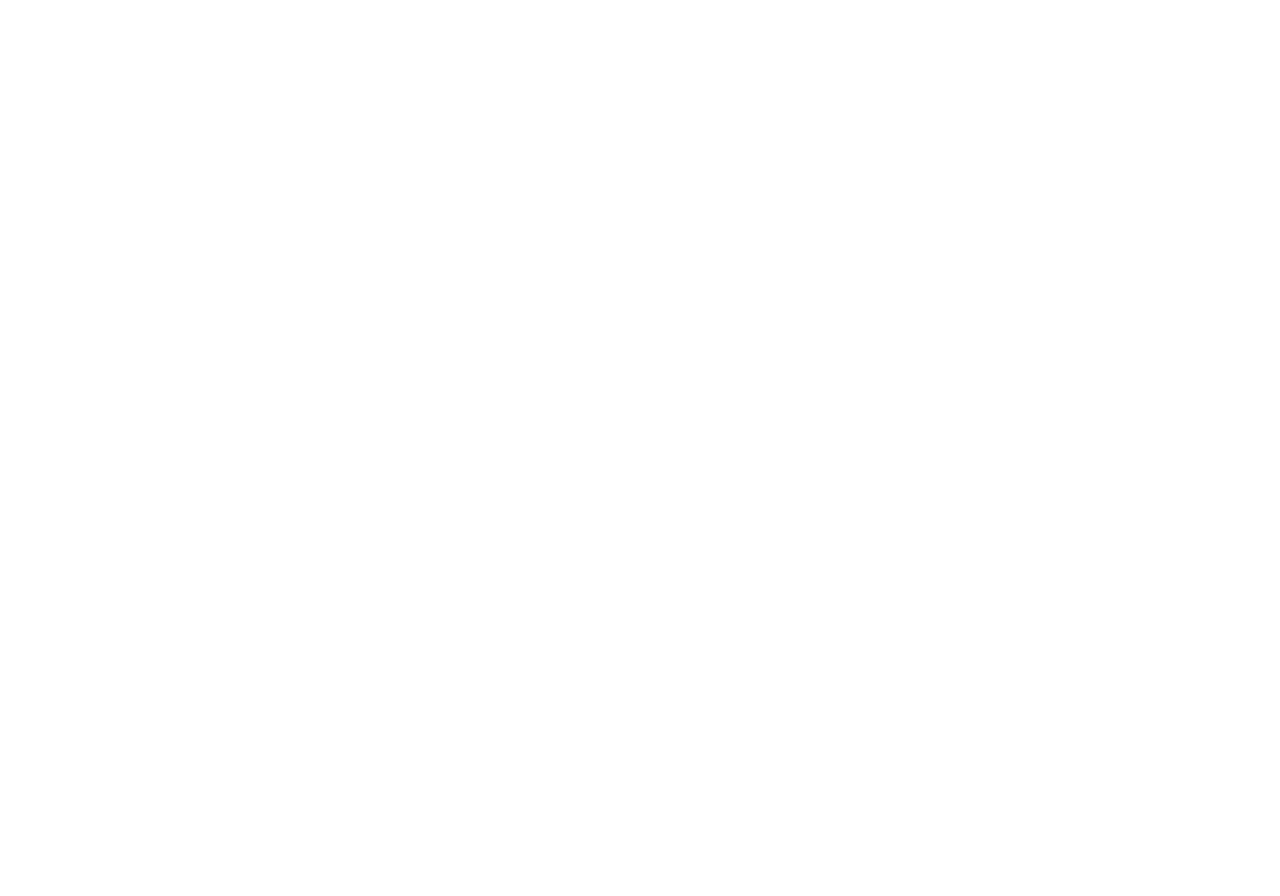
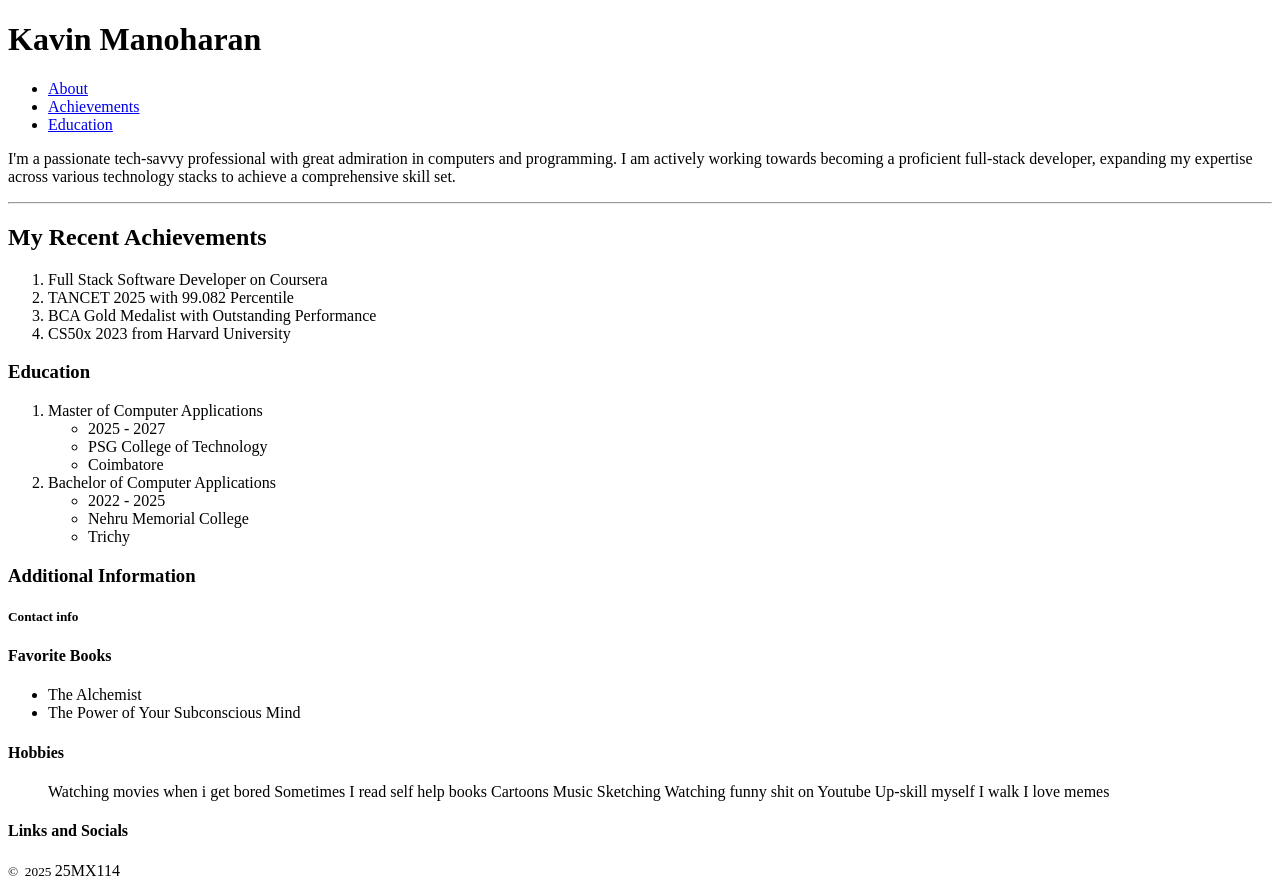
Before and after one commit to ikavvii/lab, a plain HTML site: page web-technologies/html/my-site.html in a window 1280 px wide. Before the commit the page ends 800 px from the top, so only its background shows below. Drawn offline with Linux system fonts and the light colour scheme.

Commit message:
Enhance personal webpage with structured content and navigation; add favicon

```diff
--- a/web-technologies/html/my-site.html
+++ b/web-technologies/html/my-site.html
@@ -1,28 +1,100 @@
 <!DOCTYPE html>
 <html lang="en">
+
 <head>
     <meta charset="UTF-8">
     <meta name="viewport" content="width=device-width, initial-scale=1.0">
     <title>My Personal Webpage</title>
+    <link rel="shortcut icon" href="../icons/at.ico" type="image/x-icon">
 </head>
+
 <body>
-    <header></header>
+    <header>
+        <h1>Kavin Manoharan</h1>
+        <nav>
+            <ul>
+                <li><a href="#about">About</a></li>
+                <li><a href="#achievements">Achievements</a></li>
+                <li><a href="#education">Education</a></li>
+            </ul>
+        </nav>
+    </header>
     <main>
 
         <section>
-
-            <article>
-
+            <article id="about">
+                <p>I'm a passionate tech-savvy professional with great admiration in computers and programming. I am
+                    actively working towards becoming a proficient full-stack developer, expanding my expertise across
+                    various technology stacks to achieve a comprehensive skill set.</p>
+            </article>
+            <hr>
+            <article id="achievements">
+                <h2>My Recent Achievements</h2>
+                <ol>
+                    <li>Full Stack Software Developer on Coursera</li>
+                    <li>TANCET 2025 with 99.082 Percentile</li>
+                    <li>BCA Gold Medalist with Outstanding Performance</li>
+                    <li>CS50x 2023 from Harvard University</li>
+                </ol>
             </article>
         </section>
-        <aside>
+        <aside id="education">
+            <h3>Education</h3>
+            <ol>
+                <li>Master of Computer Applications <ul>
+                        <li>2025 - 2027</li>
+                        <li>PSG College of Technology</li>
+                        <li>Coimbatore</li>
+                    </ul>
+                </li>
+                <li>Bachelor of Computer Applications
+                    <ul>
+                        <li>2022 - 2025</li>
+                        <li>Nehru Memorial College</li>
+                        <li>Trichy</li>
+                    </ul>
+                </li>
+            </ol>
+        </aside>
+        <section>
+            <h3>Additional Information</h3>
 
-            <section class="educational-info"></section>
-            <section class="additional-info"></section>
-        </aside>
+            <aside>
+                <h5>Contact info</h4>
+
+            </aside>
+            <article>
+                <h4>Favorite Books</h4>
+                <ul>
+                    <li>The Alchemist</li>
+                    <li>The Power of Your Subconscious Mind</li>
+                </ul>
+            </article>
+            <article>
+                <h4>Hobbies</h4>
+                <ul>
+                    Watching movies when i get bored
+Sometimes I read self help books
+Cartoons
+Music
+Sketching
+Watching funny shit on Youtube
+Up-skill myself
+I walk
+I love memes
+                </ul>
+            </article>
+            <article>
+                <h4>Links and Socials</h4>
+            </article>
+
+        </section>
     </main>
     <footer>
-
+        <p><small>&copy;&nbsp;
+                <script>document.write(new Date().getFullYear())</script>
+            </small> 25MX114</p>
     </footer>
 </body>
+
 </html>
```
Also changed, not shown: web-technologies/icons/at.ico (added).
